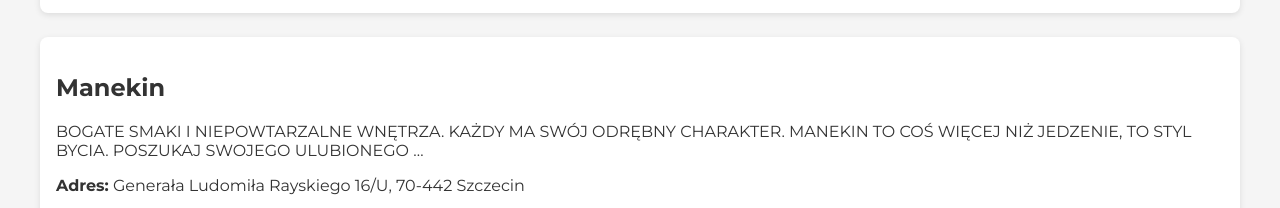
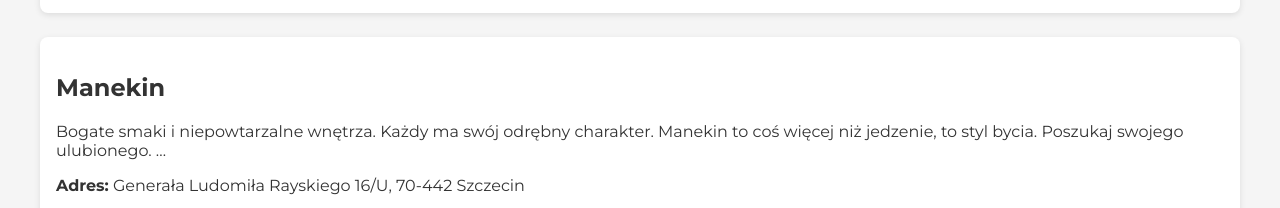
Before and after one commit to 243-231/Zakochaj-Sie-W-Szczecinie, a plain HTML site: page restauracje.html in a window 1280 px wide. Shown: the part 2269-2477 px from the top of the page. Drawn offline with Linux system fonts and the light colour scheme.

Commit message:
Update restauracje.html
manekin

```diff
--- a/restauracje.html
+++ b/restauracje.html
@@ -180,10 +180,7 @@
    <div class="place">
     <h2>Manekin</h2>
 
-    <p>BOGATE SMAKI I NIEPOWTARZALNE WNĘTRZA.
-KAŻDY MA SWÓJ ODRĘBNY CHARAKTER.
-MANEKIN TO COŚ WIĘCEJ NIŻ JEDZENIE, TO STYL BYCIA.
-POSZUKAJ SWOJEGO ULUBIONEGO …
+    <p>Bogate smaki i niepowtarzalne wnętrza. Każdy ma swój odrębny charakter. Manekin to coś więcej niż jedzenie, to styl bycia. Poszukaj swojego ulubionego. …
 </p>
     <p><strong>Adres:</strong> Generała Ludomiła Rayskiego 16/U, 70-442 Szczecin</p>
     <p><strong>Kontakt:</strong> tel. 605 182 386</p>
```
